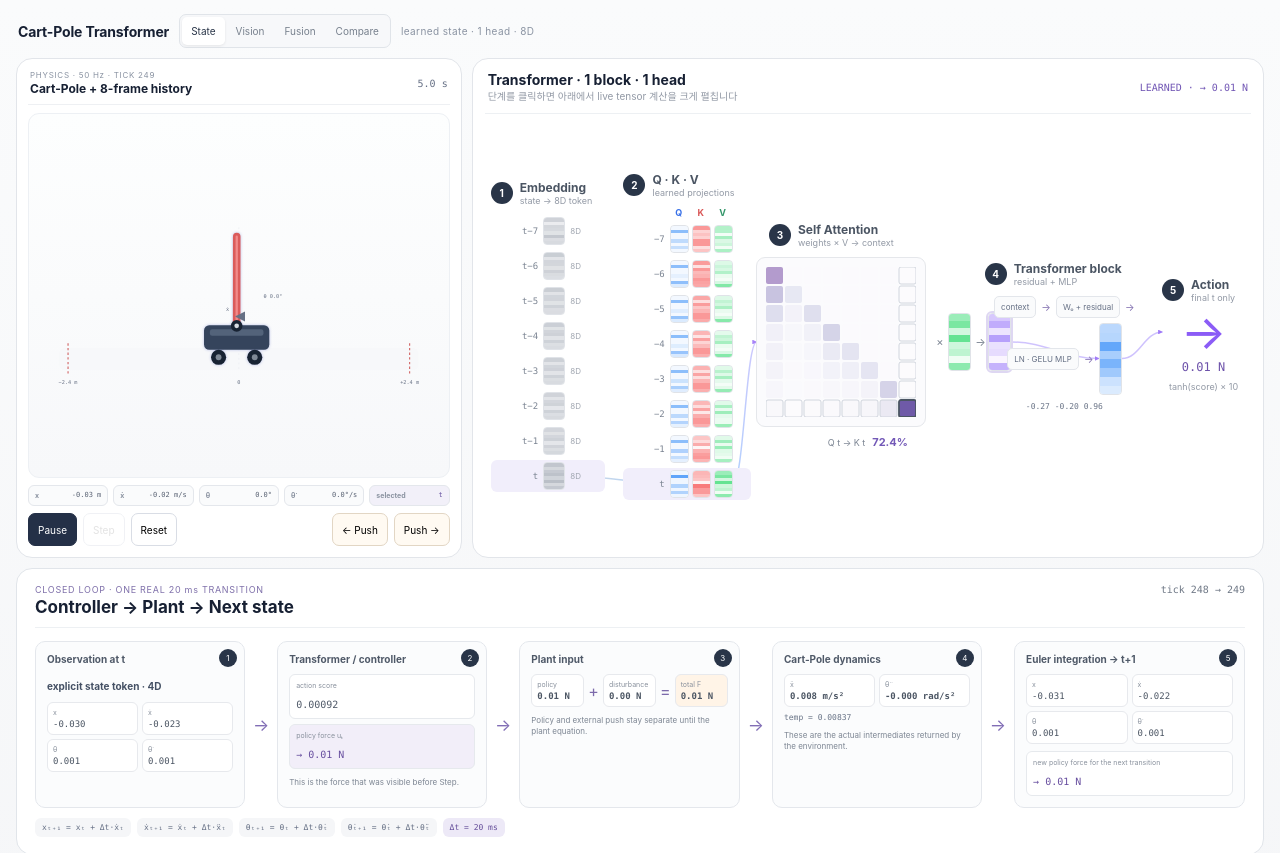
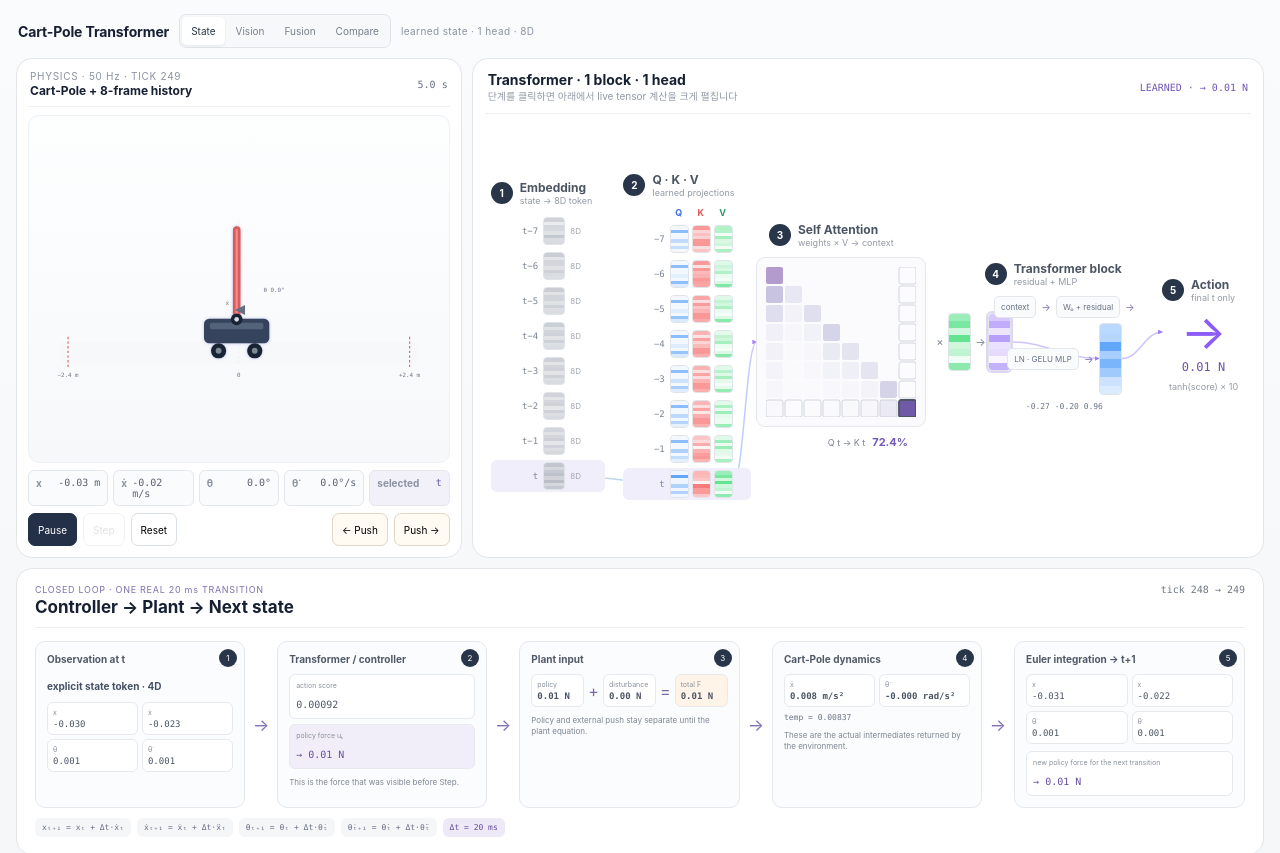
Before and after one commit to tinmanlab/cartpole-transformer, a Svelte app: page / in a window 1280 px wide. Shown: the top 853 px of the page. Built offline with nearby package versions, Linux system fonts and the light colour scheme.

Commit message:
ui: make simulation labels and state readout readable

```diff
--- a/src/components/CartPoleView.svelte
+++ b/src/components/CartPoleView.svelte
@@ -176,9 +176,9 @@
 
 <style>
 .sim-card{height:auto;min-height:500px;background:#fff;border:1px solid #e2e5ea;border-radius:16px;padding:11px;display:flex;flex-direction:column}
-.sim-head{display:flex;justify-content:space-between;gap:12px;align-items:center;padding:0 2px 8px;border-bottom:1px solid #eef0f3}.sim-head span{display:block;font-size:8px;letter-spacing:.09em;color:#8a93a2}.sim-head strong{display:block;font-size:12px;margin-top:1px}.time{font:10px ui-monospace,SFMono-Regular,Menlo,monospace;color:#667085}
-.sim{width:100%;height:auto;display:block;margin-top:8px;background:linear-gradient(180deg,#fdfefe,#f7f8fa);border-radius:11px;border:1px solid #edf0f4;flex:1;min-height:0}.sim text{font:9px ui-monospace,SFMono-Regular,Menlo,monospace;fill:#697386}.sim .force-label{fill:#7458b7}.sim .disturbance-label{fill:#b45f05}.current-pose.current-selected{filter:drop-shadow(0 0 3px rgba(101,116,201,.45))}.selected-history-label text{fill:#5968b7;font-weight:700}
-.state-readout{display:grid;grid-template-columns:repeat(5,1fr);gap:5px;margin-top:7px}.state-readout span{display:flex;justify-content:space-between;gap:4px;border:1px solid #e4e7ec;background:#fafbfc;border-radius:6px;padding:5px 6px;font:7px ui-monospace,SFMono-Regular,Menlo,monospace;color:#596273}.state-readout b{font-family:Inter,ui-sans-serif,system-ui;font-size:7px;color:#8b93a1}.state-readout .selected-time{background:#f2f0f9;color:#6855a1}.vision-hidden-state{margin-top:7px;padding:6px 8px;border:1px solid #e1e5ea;border-radius:6px;background:#f7f8fa;text-align:center;font-size:8px;letter-spacing:.04em;color:#7b8492}
+.sim-head{display:flex;justify-content:space-between;gap:12px;align-items:center;padding:0 2px 8px;border-bottom:1px solid #eef0f3}.sim-head span{display:block;font-size:10px;letter-spacing:.07em;color:#8a93a2}.sim-head strong{display:block;font-size:12px;margin-top:1px}.time{font:10px ui-monospace,SFMono-Regular,Menlo,monospace;color:#667085}
+.sim{width:100%;height:auto;display:block;margin-top:8px;background:linear-gradient(180deg,#fdfefe,#f7f8fa);border-radius:11px;border:1px solid #edf0f4;flex:1;min-height:0}.sim text{font:10px ui-monospace,SFMono-Regular,Menlo,monospace;fill:#697386}.sim .force-label{fill:#7458b7}.sim .disturbance-label{fill:#b45f05}.current-pose.current-selected{filter:drop-shadow(0 0 3px rgba(101,116,201,.45))}.selected-history-label text{fill:#5968b7;font-weight:700}
+.state-readout{display:grid;grid-template-columns:repeat(5,1fr);gap:5px;margin-top:7px}.state-readout span{display:flex;justify-content:space-between;gap:5px;border:1px solid #e4e7ec;background:#fafbfc;border-radius:6px;padding:6px 7px;font:10px ui-monospace,SFMono-Regular,Menlo,monospace;color:#596273}.state-readout b{font-family:Inter,ui-sans-serif,system-ui;font-size:10px;color:#8b93a1}.state-readout .selected-time{background:#f2f0f9;color:#6855a1}.vision-hidden-state{margin-top:7px;padding:7px 9px;border:1px solid #e1e5ea;border-radius:6px;background:#f7f8fa;text-align:center;font-size:10px;line-height:1.4;letter-spacing:.03em;color:#7b8492}
 .sim-controls{display:flex;gap:6px;align-items:center;margin-top:7px}.sim-controls button{border:1px solid #d9dde5;border-radius:7px;background:#fff;padding:6px 9px;min-height:33px;cursor:pointer;font-size:10px}.sim-controls .primary{background:#243047;color:#fff;border-color:#243047}.sim-controls button:disabled{opacity:.38;cursor:not-allowed}.sim-controls .push{border-color:#e2d6c4;background:#fffaf2}.spacer{flex:1}
 @media(max-width:560px){.state-readout{grid-template-columns:repeat(2,1fr)}.selected-time{grid-column:1/3}}
 </style>
```
